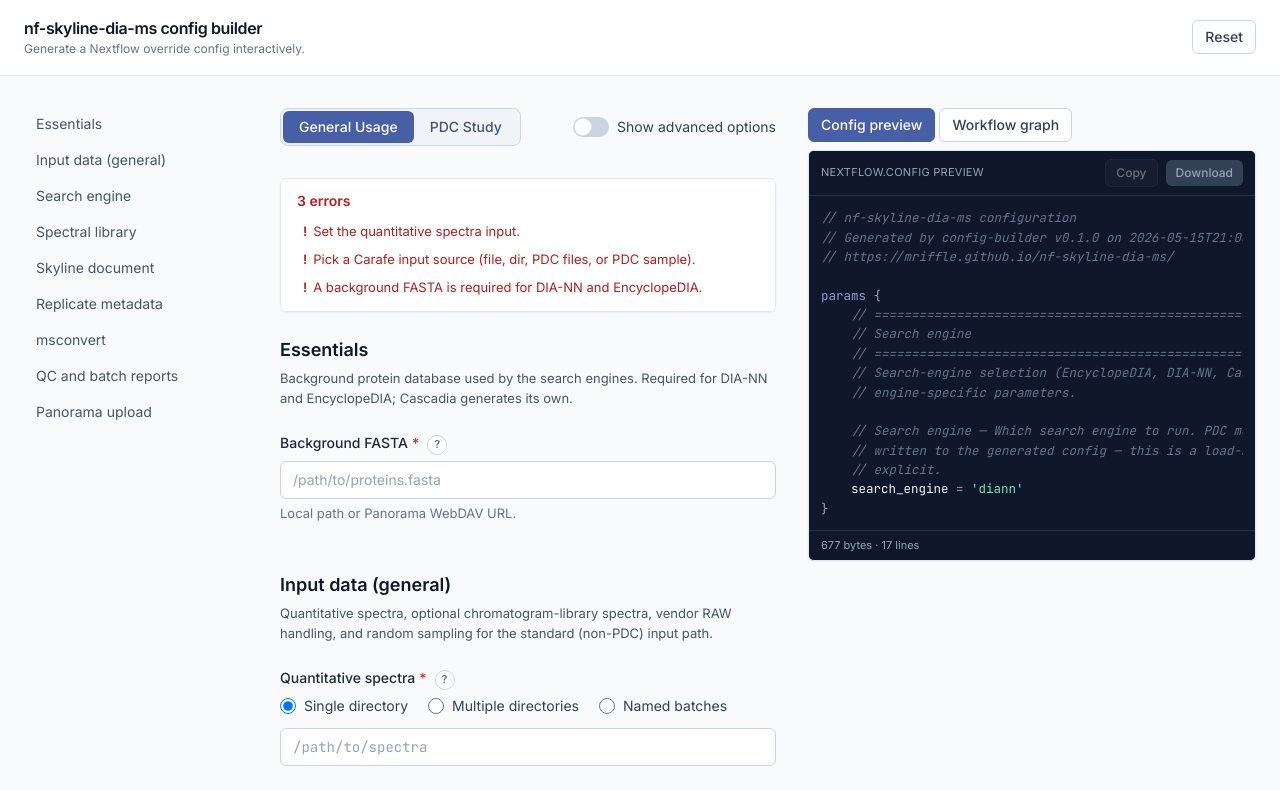
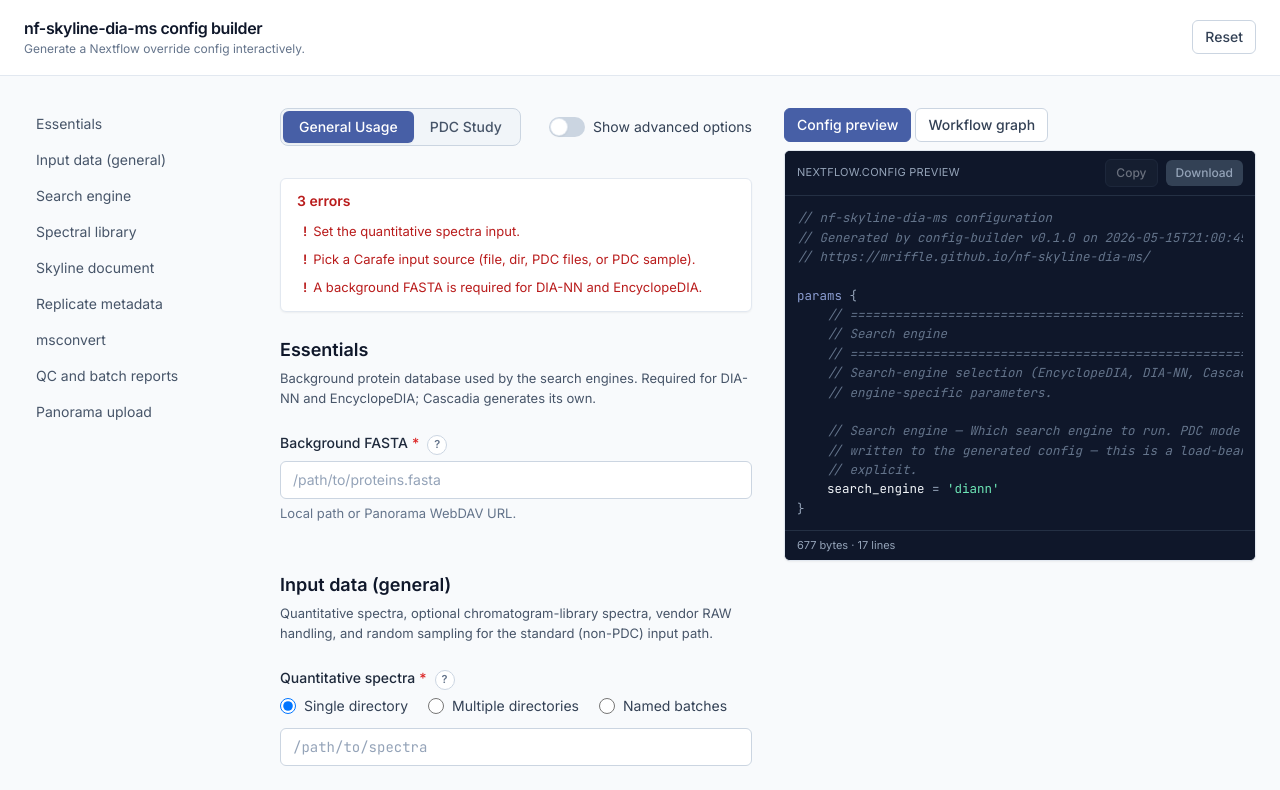
Before and after one commit to mriffle/nf-skyline-dia-ms-config-gui, a React (Vite) app: page / in a window 1280 px wide. Shown: the top 790 px of the page. Built offline with nearby package versions, Linux system fonts and the light colour scheme.

Commit message:
styling updates

```diff
--- a/src/components/layout/AppShell.tsx
+++ b/src/components/layout/AppShell.tsx
@@ -35,7 +35,7 @@
   return (
     <div className="flex min-h-full flex-col bg-slate-50 text-slate-900">
       <header className="border-b border-slate-200 bg-white">
-        <div className="mx-auto flex max-w-7xl items-center justify-between gap-4 px-4 py-4 sm:px-6">
+        <div className="mx-auto flex max-w-screen-2xl items-center justify-between gap-4 px-4 py-4 sm:px-6">
           <div>
             <h1 className="text-base font-semibold tracking-tight text-slate-900">
               nf-skyline-dia-ms config builder
@@ -71,17 +71,17 @@
         </div>
       </header>
 
-      <main className="mx-auto w-full max-w-7xl flex-1 px-4 py-8 sm:px-6">
+      <main className="mx-auto w-full max-w-screen-2xl flex-1 px-4 py-8 sm:px-6">
         <div className="flex flex-col gap-8 lg:flex-row lg:items-start">
           <div className="w-full lg:w-56 lg:shrink-0">
             <SectionNav />
           </div>
-          <div className="flex-1 min-w-0">
+          <div className="flex-1 min-w-0 lg:max-w-[31rem]">
             <FormPane />
           </div>
           <div
             className={[
-              'w-full lg:sticky lg:top-6 lg:w-[28rem] lg:shrink-0',
+              'w-full lg:sticky lg:top-6 lg:min-w-[28rem] lg:flex-1',
               showPreview ? 'block' : 'hidden lg:block',
             ].join(' ')}
           >
@@ -122,7 +122,7 @@
       </main>
 
       <footer className="border-t border-slate-200 bg-white">
-        <div className="mx-auto max-w-7xl px-4 py-3 text-[12px] text-slate-500 sm:px-6">
+        <div className="mx-auto max-w-screen-2xl px-4 py-3 text-[12px] text-slate-500 sm:px-6">
           v{__APP_VERSION__}
         </div>
       </footer>
--- a/src/components/workflow/WorkflowGraphSvg.tsx
+++ b/src/components/workflow/WorkflowGraphSvg.tsx
@@ -136,9 +136,9 @@
       )}
       <text
         x={node.x}
-        y={node.sublabel ? node.y - 2 : node.y + 4}
+        y={node.sublabel ? node.y - 3 : node.y + 5}
         textAnchor="middle"
-        fontSize={12}
+        fontSize={14}
         fontWeight={600}
         fill={labelColor}
       >
@@ -149,7 +149,7 @@
           x={node.x}
           y={node.y + 14}
           textAnchor="middle"
-          fontSize={10}
+          fontSize={12}
           fill={style.subTextColor}
         >
           {node.sublabel}
```
